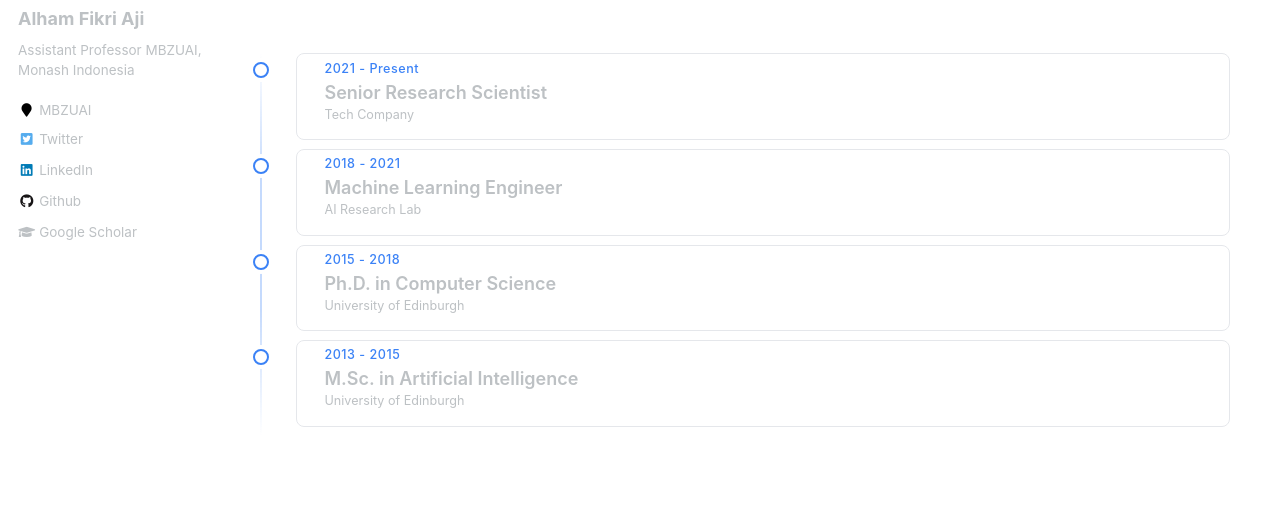
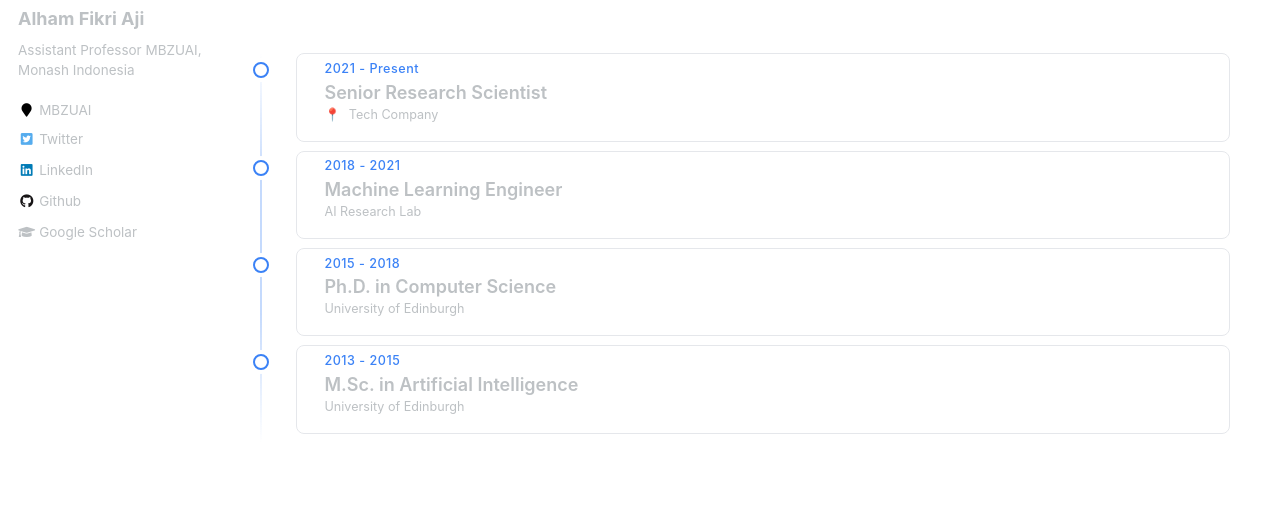
Before and after one commit to afaji/afaji.github.io, a Jekyll site: the page built from _pages/profile.html, in a window 1280 px wide and 999 px high. Shown: the part 295-818 px from the top of the window. Built offline with Jekyll 4.4.1, drawn with Linux system fonts in a browser that asks for light colours.

Commit message:
Update profile.html

```diff
--- a/_pages/profile.html
+++ b/_pages/profile.html
@@ -127,50 +127,12 @@
 
         .timeline-subtitle {
             font-size: 0.7rem;
-            margin-bottom: 0.5rem;
-        }
-
-        .timeline-description ul {
-            list-style: none;
-            color: var(--text-light);
-        }
-
-        .timeline-description li {
-            position: relative;
-            padding-left: 0.75rem;
-            margin-bottom: 0.3rem;
-            font-size: 0.85rem;
-        }
-
-        .timeline-description li::before {
-            content: '•';
-            position: absolute;
-            left: 0;
-            color: var(--accent);
-            font-weight: bold;
-        }
-
-        .type-badge {
-            position: absolute;
-            right: 0.7rem;
-            top: 0.7rem;
-            padding: 0.15rem 0.45rem;
-            background: rgba(59, 130, 246, 0.1);
-            color: var(--accent);
-            border-radius: 20px;
-            font-size: 0.75rem;
-            font-weight: 500;
+            margin-bottom: 0.6rem;
         }
 
         @media (max-width: 768px) {
             .timeline-content {
                 padding: 0.7rem;
-            }
-
-            .type-badge {
-                position: static;
-                display: inline-block;
-                margin-bottom: 0.2rem;
             }
         }
     </style>
@@ -184,7 +146,7 @@
                     <div class="timeline-content">
                         <div class="timeline-date">2021 - Present</div>
                         <div class="timeline-title">Senior Research Scientist</div>
-                        <div class="timeline-subtitle">Tech Company</div>
+                        <div class="timeline-subtitle"><span style="color: #0073e6; margin-right: 5px;">&#x1F4CD;</span> Tech Company</div>
                     </div>
                 </div>
 
```
